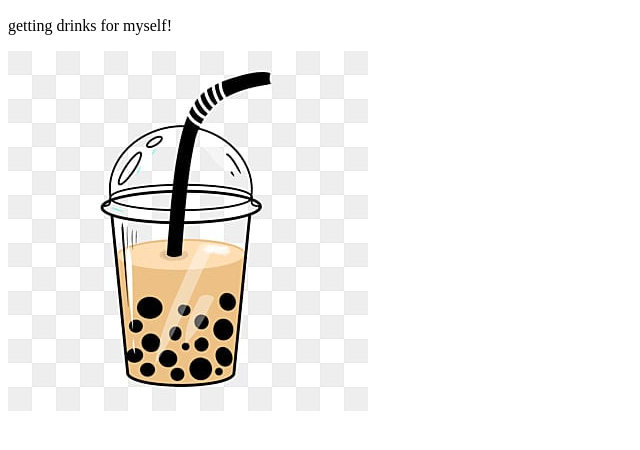
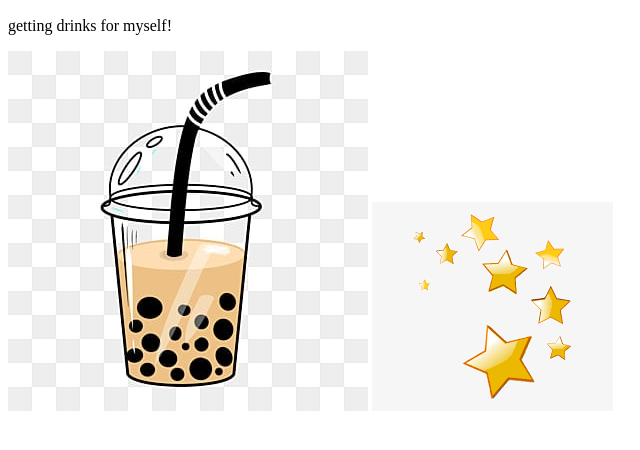
Before and after one commit to TahminaRipa/repo1, a plain HTML site: page index.html in a window 1280 px wide. Shown: the part 110-560 px from the top of the page, without its empty margins (0-640 px from the left). Drawn offline with Linux system fonts and the light colour scheme.

Commit message:
star added

```diff
--- a/index.html
+++ b/index.html
@@ -11,6 +11,7 @@
     <h2> sending new code to git</h2>
     <p> getting drinks for myself!</p>
     <img src="drinks.png.png" alt="">
+    <img src="star.png" alt="">
 
 
 </body>
```
Also changed, not shown: star.png (added).
